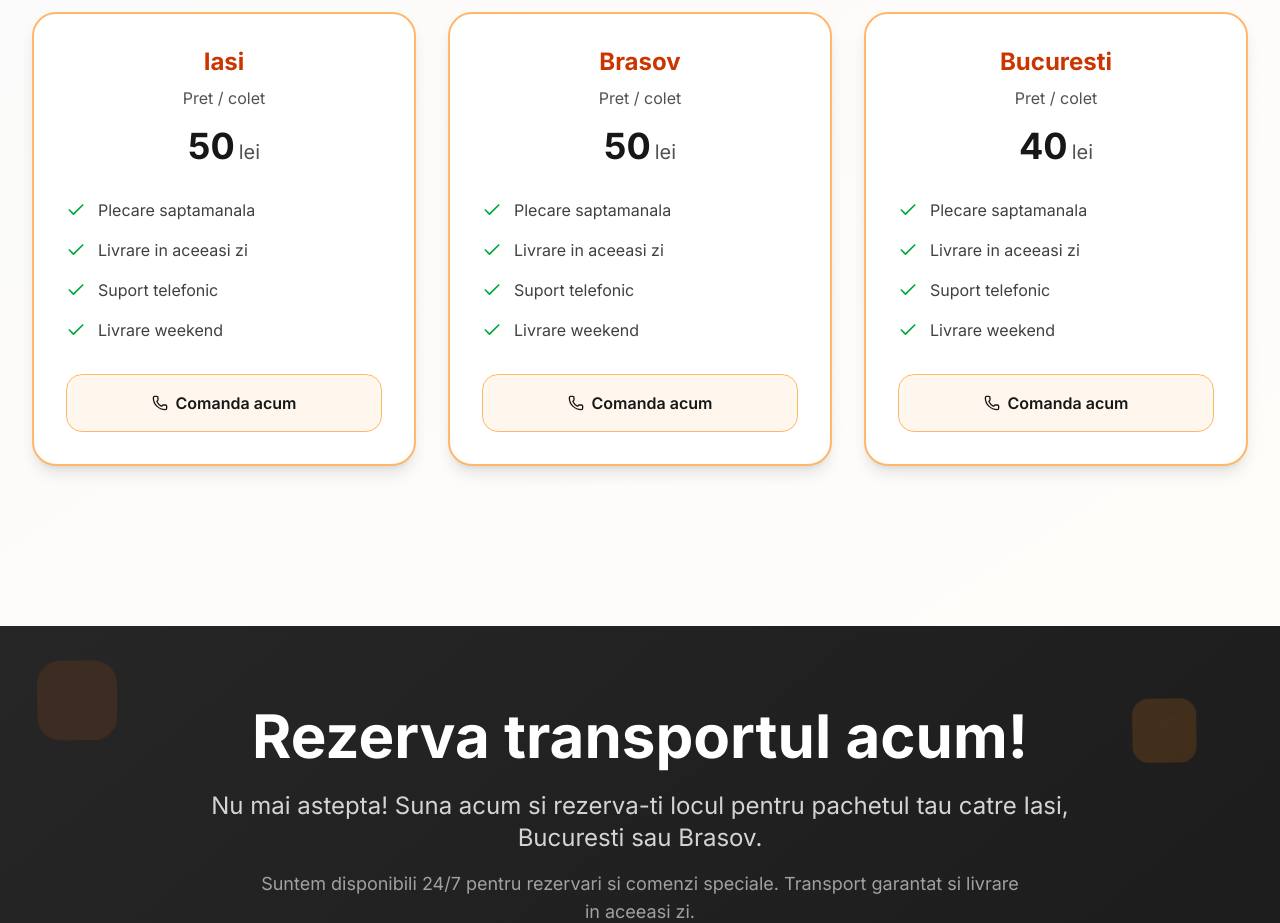
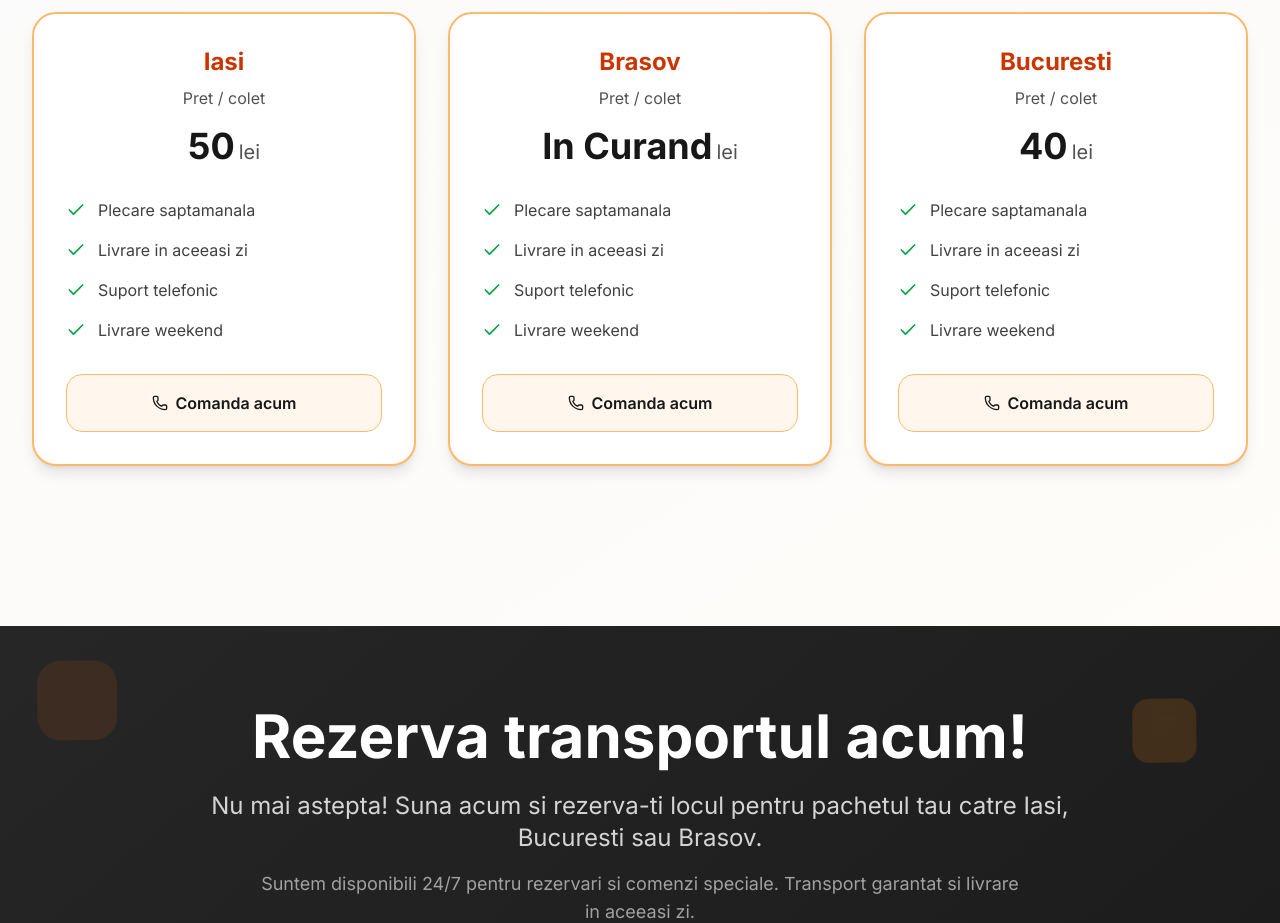
Before and after one commit to mateismarius/coletul-studentului, a Next.js app: page / in a window 1280 px wide. Shown: the part 2620-3543 px from the top of the page. Built offline with nearby package versions, Linux system fonts and the light colour scheme; a web font is replaced by a local one.

Commit message:
Update Price brasov set to  in curand

```diff
--- a/components/layout/Prices.tsx
+++ b/components/layout/Prices.tsx
@@ -24,7 +24,7 @@ export default function Prices() {
         },
         {
             name: "Brasov",
-            price: "50",
+            price: "In Curand",
             subtitle: "Pret / colet",
             description: "",
             features: [
```
